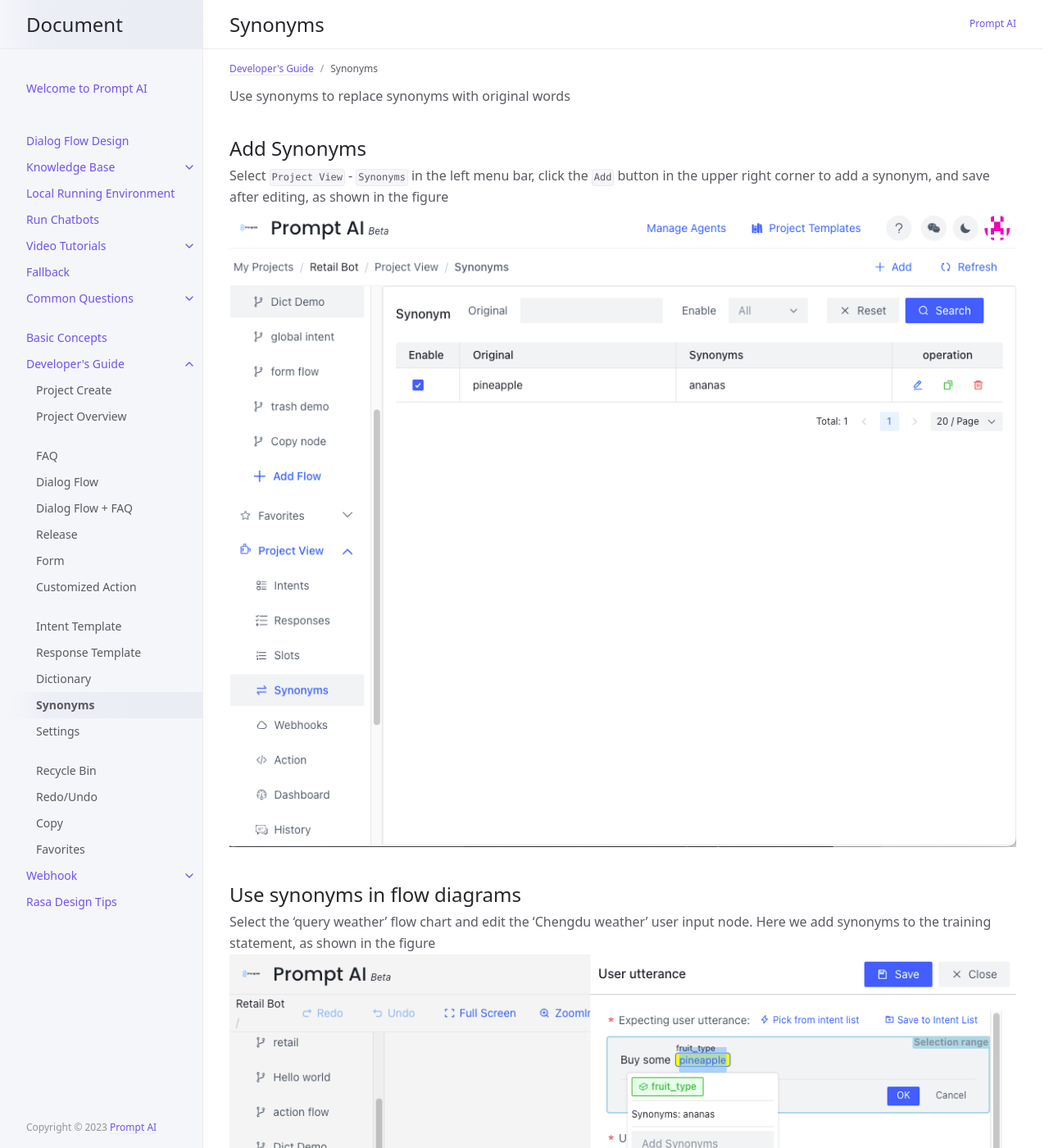
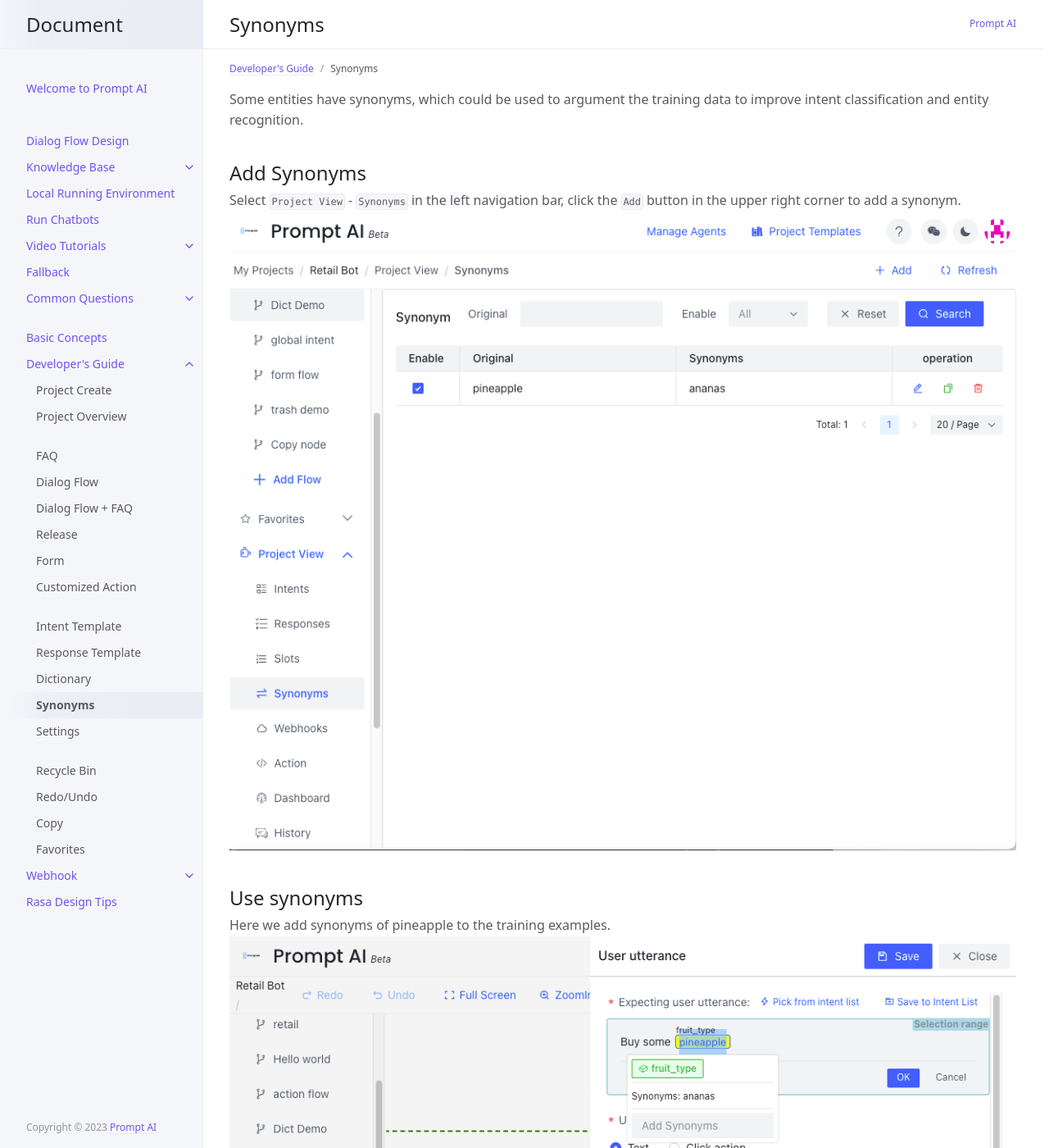
Before and after one commit to PromptAI/promptdialog, a Jekyll site: the page built from docs/tutorial/synonym.md, in a window 1280 px wide and 1400 px high. Shown: the whole window at 82% size. Built offline with Jekyll 4.4.1, drawn with Linux system fonts in a browser that asks for light colours.

Commit message:
Update synonym.md

```diff
--- a/docs/tutorial/synonym.md
+++ b/docs/tutorial/synonym.md
@@ -5,14 +5,12 @@ parent: Developer's Guide
 nav_order: 12
 ---
 
-# Synonyms
-{: .no_toc .header }
-Use synonyms to replace synonyms with original words
+Some entities have synonyms, which could be used to argument the training data to improve intent classification and entity recognition.
 
 ## Add Synonyms
-Select `Project View` - `Synonyms` in the left menu bar, click the `Add` button in the upper right corner to add a synonym, and save after editing, as shown in the figure
+Select `Project View` - `Synonyms` in the left navigation bar, click the `Add` button in the upper right corner to add a synonym.
 ![01-synonym](/assets/images/tutorial/synonym/01-synonym.png)
 
-## Use synonyms in flow diagrams
-Select the 'query weather' flow chart and edit the 'Chengdu weather' user input node. Here we add synonyms to the training statement, as shown in the figure
+## Use synonyms
+Here we add synonyms of pineapple to the training examples.
 ![03-synonym](/assets/images/tutorial/synonym/02-synonym.png)
```
